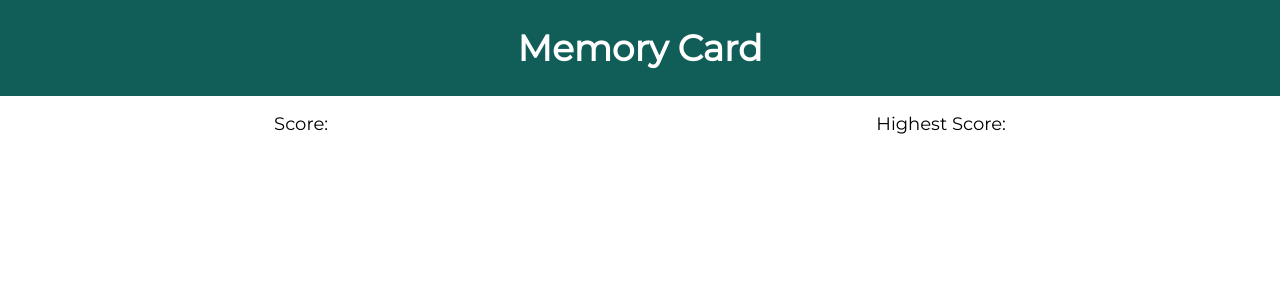
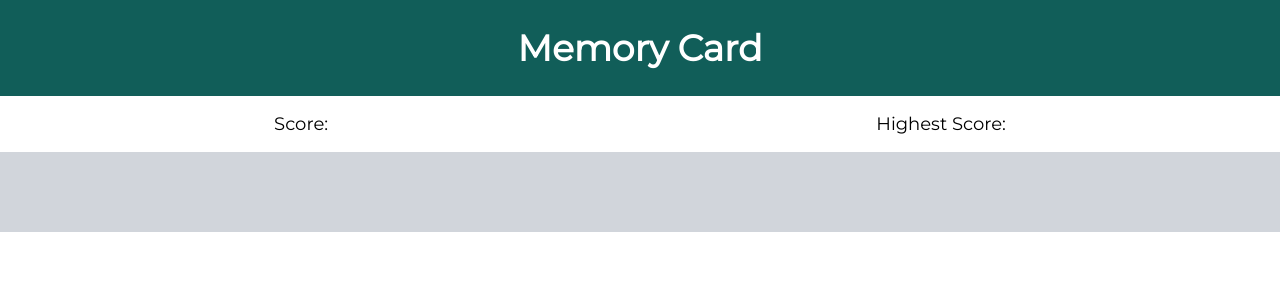
Before and after one commit to Martin853/Memory-Card, a React (Vite) app: page / in a window 1280 px wide. Shown: the top 300 px of the page. Built offline with nearby package versions, Linux system fonts and the light colour scheme.

Commit message:
Created the card component

```diff
--- a/src/App.jsx
+++ b/src/App.jsx
@@ -5,7 +5,7 @@ import { CardsContainer } from './components/CardsContainer';
 
 export const App = () => {
   return (
-    <div>
+    <div className=" overflow-x-hidden">
       <Header />
       <Score />
       <CardsContainer />
--- /dev/null
+++ b/src/components/Card.jsx
@@ -0,0 +1,9 @@
+import React from 'react';
+
+export const Card = () => {
+  return (
+    <div className=" w-60 h-60 bg-teal-600 flex justify-center items-center hover:bg-teal-700 hover:cursor-pointer transition-all ease-linear duration-200 select-none">
+      <h1 className="font-montserrat text-8xl text-white"></h1>
+    </div>
+  );
+};
--- a/src/components/CardsContainer.jsx
+++ b/src/components/CardsContainer.jsx
@@ -1,5 +1,8 @@
 import React from 'react';
+import { Card } from './Card';
 
 export const CardsContainer = () => {
-  return <div className="w-full h-fit bg-gray-300 flex flex-wrap"></div>;
+  return (
+    <div className="w-full h-fit mb-8 bg-gray-300 flex flex-wrap justify-around py-10 gap-3"></div>
+  );
 };
--- a/src/components/Header.jsx
+++ b/src/components/Header.jsx
@@ -2,7 +2,7 @@ import React from 'react';
 
 export const Header = () => {
   return (
-    <div className="w-screen h-24 bg-teal-800 flex justify-center items-center">
+    <div className="w-screen h-24 bg-teal-800 flex justify-center items-center select-none">
       <h1 className="font-montserrat text-white text-4xl font-bold">
         Memory Card
       </h1>
```
